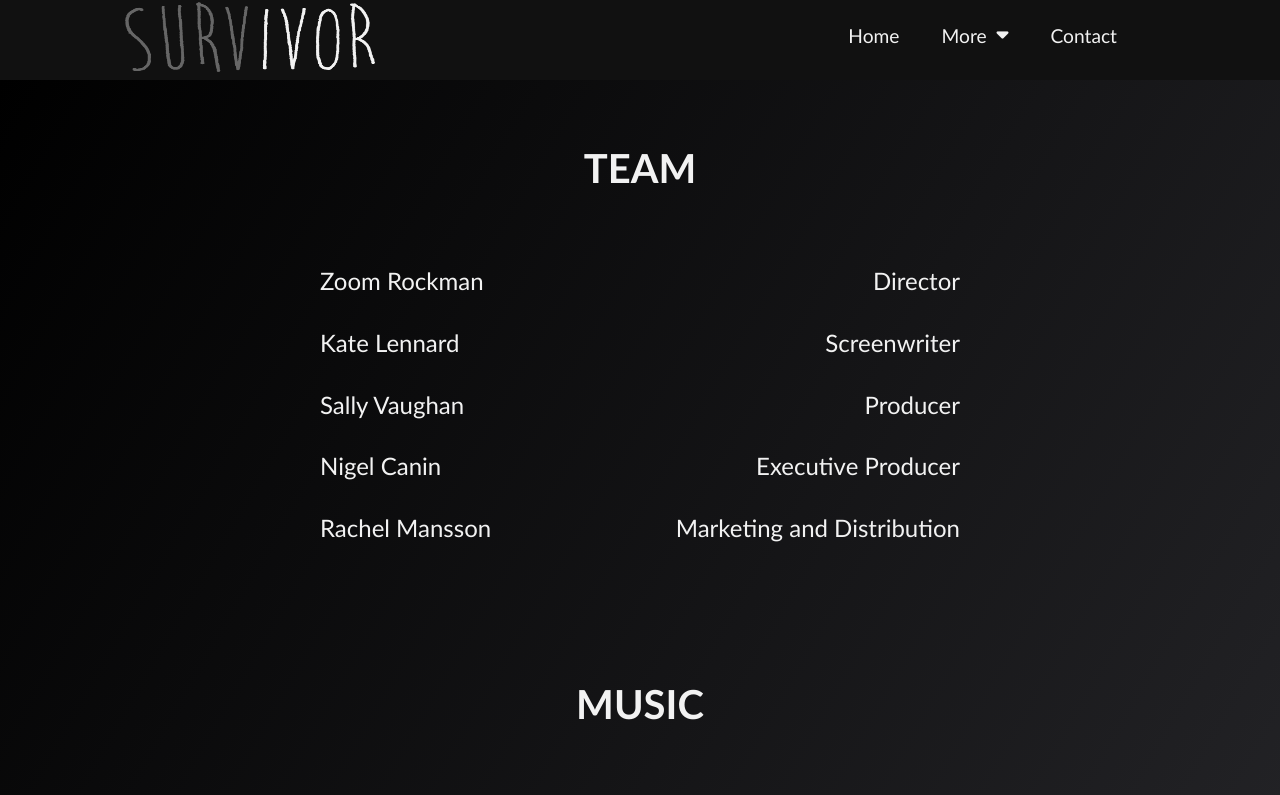
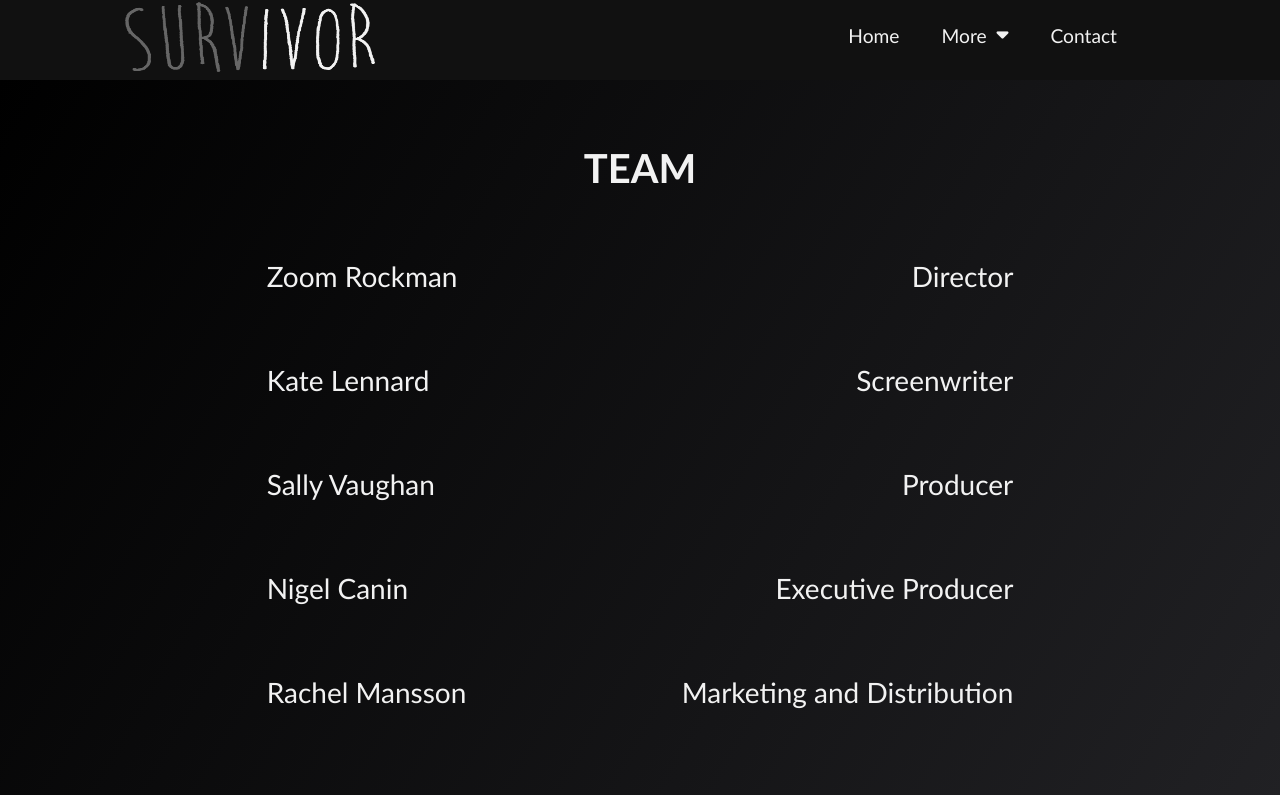
Before and after one commit to totes7/Survivor, a React (Create React App) app: page /info in a window 1280 px wide. Shown: the top 795 px of the page. Built offline with nearby package versions, Linux system fonts and the light colour scheme.

Commit message:
recreate team section using accordion

```diff
--- /dev/null
+++ b/src/components/Accordion.css
@@ -0,0 +1,60 @@
+.accordion-wrap {
+  margin: 5% 20%;
+}
+
+.accordion-intro {
+    padding: 0 1%;
+    font-size: 28px;
+    border: 3px solid transparent;
+    cursor: pointer;
+}
+
+.accordion-intro:hover {
+    border-left: 3px solid rgb(11, 87, 208);
+}
+
+.accordion-intro,
+.accordion-profile {
+  margin: 5% 0;
+  display: flex;
+  flex-flow: row;
+  align-items: center;
+  justify-content: space-between;
+}
+
+.accordion-hidden {
+    display: none;
+}
+
+.accordion-image {
+  height: 300px;
+  width: 300px;
+  border-radius: 50%;
+}
+
+.accordion-text {
+    padding: 5% 0 5% 5%;
+    text-align: justify;
+}
+
+/* Media Queries */
+
+@media screen and (max-width: 960px) {
+    .accordion-wrap {
+        margin: 5%;
+      }
+}
+
+@media screen and (max-width: 765px) {
+    .accordion-intro {
+        font-size: 15px;
+    }
+
+    .accordion-profile {
+        margin: 5% 0;
+        display: flex;
+        flex-flow: column;
+        align-items: center;
+        justify-content: center;
+      }
+}
--- /dev/null
+++ b/src/components/Accordion.jsx
@@ -0,0 +1,47 @@
+import React, { useState } from "react";
+import { TeamMembers } from "./TeamMembers";
+import "./Accordion.css";
+
+function Accordion() {
+  const [activeItemIndex, setActiveItemIndex] = useState();
+
+  function toggleActiveItem(index) {
+    if (index === activeItemIndex) {
+      setActiveItemIndex(null);
+    } else {
+      setActiveItemIndex(index);
+    }
+  }
+
+  return (
+    <>
+      <div>
+        {TeamMembers.map((item, index) => {
+          return (
+            <div className="accordion-wrap" key={index}>
+              <div
+                onClick={() => toggleActiveItem(index)}
+                className="accordion-intro"
+              >
+                <div className="accordion-name">{item.name}</div>
+                <div className="accordion-title">{item.title}</div>
+              </div>
+              <div
+                className={
+                  index === activeItemIndex
+                    ? "accordion-profile"
+                    : "accordion-hidden"
+                }
+              >
+                <img className="accordion-image" src={item.image} alt="" />
+                <div className="accordion-text">{item.text}</div>
+              </div>
+            </div>
+          );
+        })}
+      </div>
+    </>
+  );
+}
+
+export default Accordion;
--- /dev/null
+++ b/src/components/TeamMembers.js
@@ -0,0 +1,36 @@
+import zoom from "../images/ZoomProfile.jpg";
+import kate from "../images/KateProfile.jpg";
+import sally from "../images/SallyProfile.jpg";
+
+export const TeamMembers = [
+    {
+        name: 'Zoom Rockman',
+        title: 'Director',
+        image: zoom,
+        text: 'Zoom Rockman is an award-winning cartoonist, illustrator, puppet-maker and animator. Zoom is the youngest-ever contributor to The Beano and Private Eye. Zoom has illustrated several books including Iain Dale’s The Prime Ministers (Political Book of the Year 2020) and The Presidents (2021), Michael Rosen’s St Pancreas Defendat Me, The Boris Letters (2022) and Farce Majeure (2023), Ivor Baddiel’s Ben’s Bonkers Bar Mitzvah (2023) and Jonny Zucker’s Striker Boy (2023). The Evening Standard named Zoom as one of the Most Influential Londoners under 25 and his cartoon for Private Eye, ‘You can’t do anything these days without being seen as an antisemite’ won Pocket Political Cartoon of the Year 2023. After reading Ivor Perl’s story, Zoom said: “Ivor’s book moved me deeply. When I read Ivor’s words, I saw them as a film, and I realised that I could bring these images to life using my paper puppet animation skills and create something accessible to an audience who wouldn’t normally think of delving into this subject matter. Anti-Semitism is again on the rise and I have heard people say, Why are Jews always banging on about the Holocaust?" - This film is the answer to that question.'
+        },
+    {
+        name: 'Kate Lennard',
+        title: 'Screenwriter',
+        image: kate,
+        text: "Kate Lennard is a writer, researcher, production manager and furniture designer. She is Creative Director at Rockman&Rockman design studio, known for its original furniture designs influenced by its extensive 20th-century ephemera collection. Her Little Genius series of children's books, published by Penguin Random House in the UK, has been translated into 8 languages. Kate is also the mother of Zoom and Ace Rockman."
+    },
+    {
+        name: 'Sally Vaughan',
+        title: 'Producer',
+        image: sally,
+        text: "Sally Vaughan is a producer, agent and coach. Prior to founding her own agency, Exceptional, Sally's career spanned the media and art worlds. As vice president marketing for ESPN Asia and CNN International, she led the marketing launch of ESPN India and CNN's first multiplatform campaign. Sally launched the first online platform purely for figurative artists in 2008 and became art consultant to the Savoy hotel. Sally has been Zoom Rockman's agent for 8 years since he was 16 years old. She is an ILM qualified Leadership and Management coach and a Member of the Institute of Leadership"
+    },
+    {
+        name: 'Nigel Canin',
+        title: 'Executive Producer',
+        image: '',
+        text: ''
+    },
+    {
+        name: 'Rachel Mansson',
+        title: 'Marketing and Distribution',
+        image: '',
+        text: ''
+    },
+]
--- a/src/components/pages/Info.jsx
+++ b/src/components/pages/Info.jsx
@@ -1,6 +1,7 @@
 import React from "react";
 import "../../App.css";
 import Card from "../Card";
+import Accordion from "../Accordion";
 import Footer from "../Footer";
 import erran from "../../images/ErranProfile.jpg";
 import video from "../../videos/video1.MP4";
@@ -10,7 +11,10 @@ function Info() {
     <>
       <div className="info">
         <h1>TEAM</h1>
-        <div className="info-team">
+
+        <Accordion />
+
+        {/* <div className="info-team">
           <p>
             Zoom Rockman <span>Director</span>
           </p>
@@ -26,7 +30,7 @@ function Info() {
           <p>
             Rachel Mansson <span>Marketing and Distribution</span>
           </p>
-        </div>
+        </div> */}
 
         <h1>MUSIC</h1>
 
```
Also changed, not shown: src/images/KateProfile.jpg (added), src/images/SallyProfile.jpg (added).
